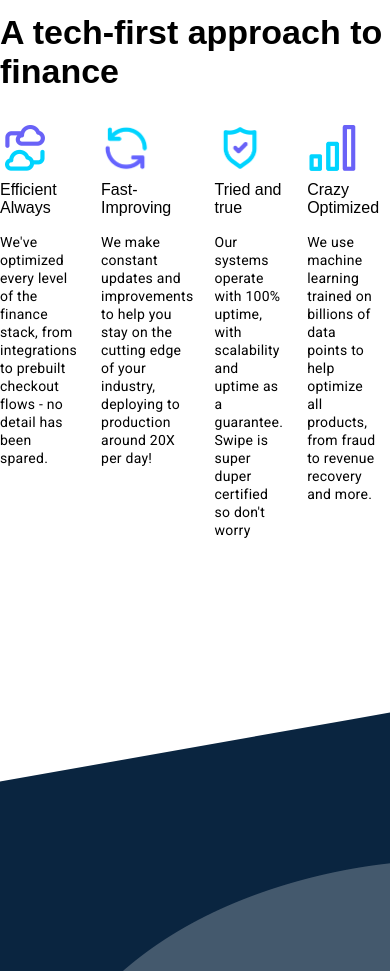
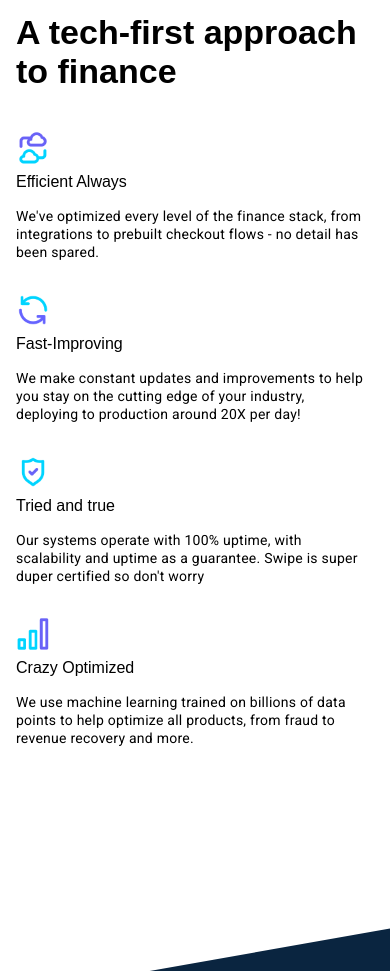
Before and after one commit to Umka-dev/The-HTML-CSS-Bootcamp-2024-Edition, a plain HTML site: page 276-318-swipe-mega-project/index.html in a window 390 px wide. Shown: the part 4108-5079 px from the top of the page. Drawn offline with Linux system fonts and the light colour scheme; a web font is replaced by a local one.

Commit message:
make why swipe section responsive

```diff
--- a/276-318-swipe-mega-project/index.css
+++ b/276-318-swipe-mega-project/index.css
@@ -816,6 +816,15 @@ p {
     .integrations-section .card-container .card {
         width: 100%;
     }
+
+    .why-swipe-section .card-container {
+        flex-wrap: wrap;
+    }
+
+    .why-swipe-section .card-container .card {
+        width: 50%;
+        margin: var(--spacing-md) 0;
+    }
 }
 
 /* MOBILE SIZE STYLES */
@@ -844,6 +853,15 @@ p {
     .integrations-section .col-right {
         display: none;
     }
+
+    .why-swipe-section .card-container .card {
+        width: 100%;
+        margin: var(--spacing-sm) 0;
+    }
+
+    .why-swipe-section .card-container .card .icon {
+        height: 34px;
+    }
 }
 
 html,
```
